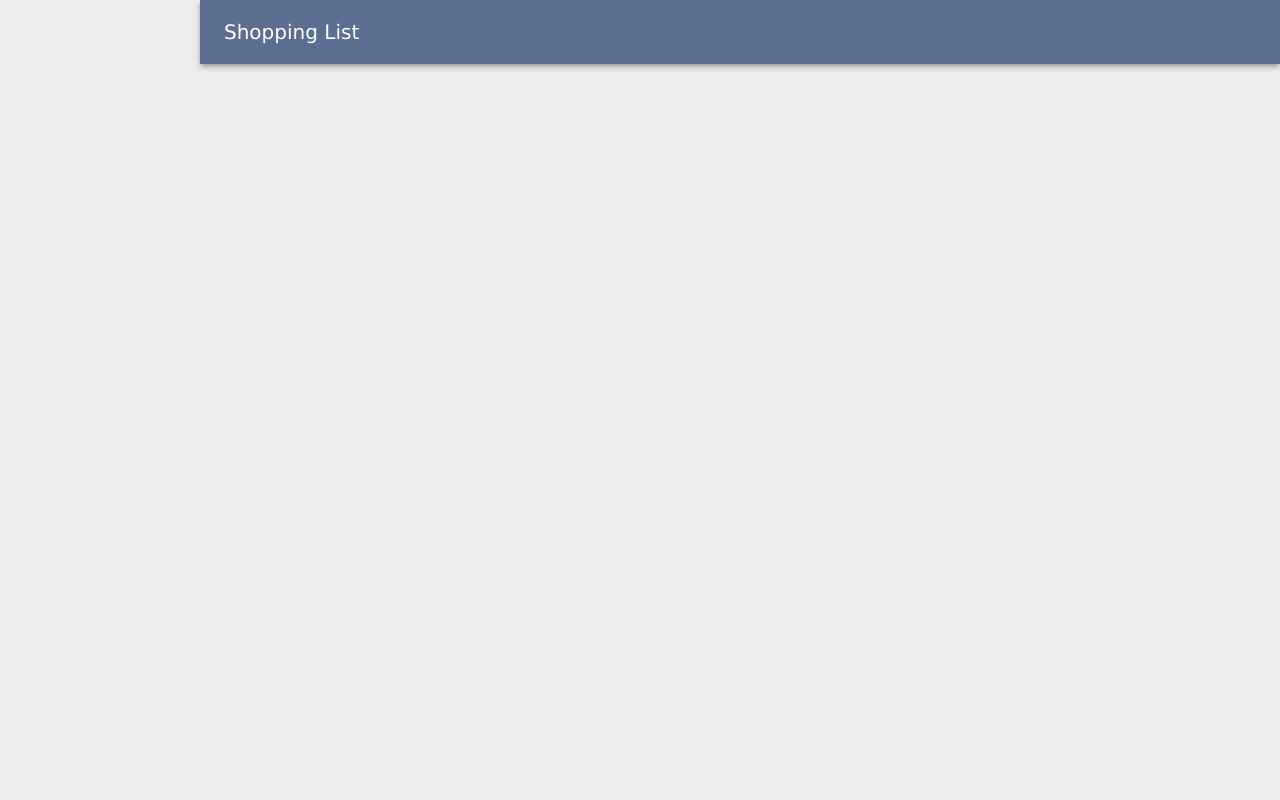
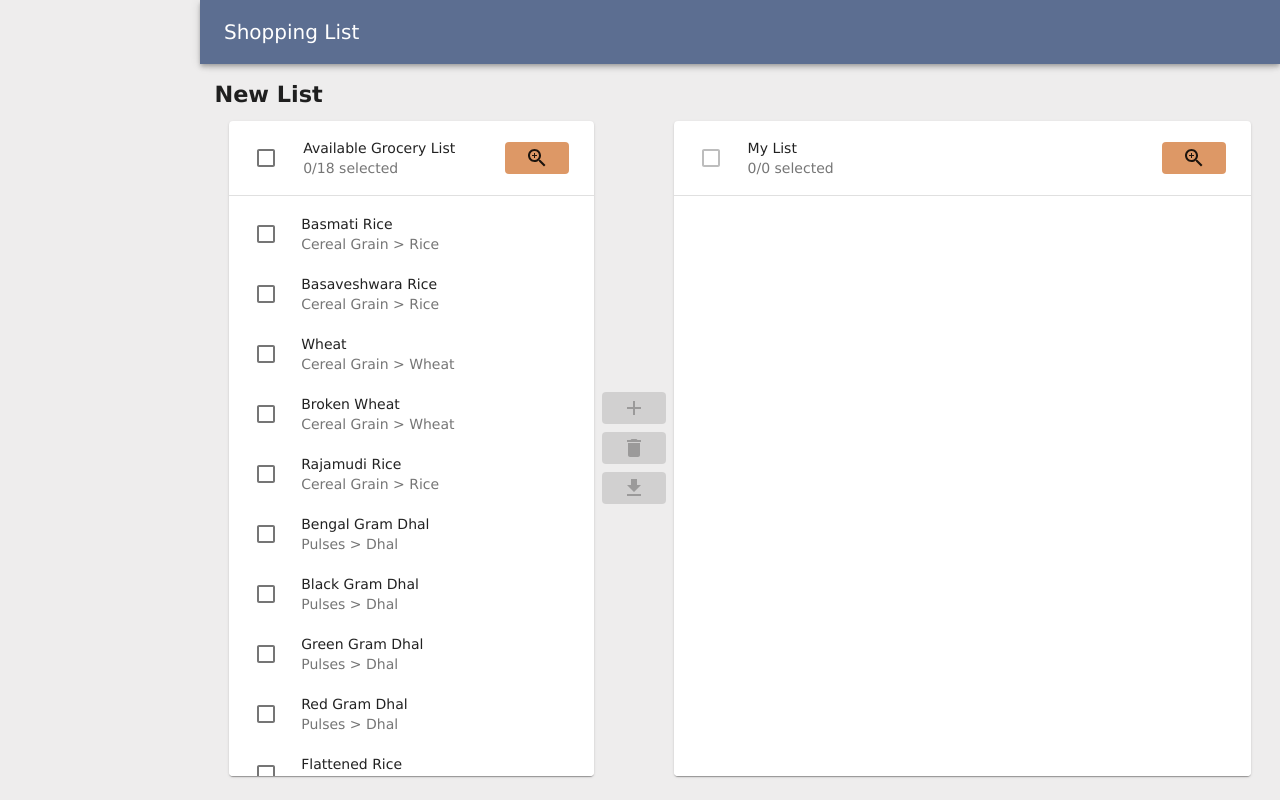
Before and after one commit to kar-21/rx-shopping-list, a React (Create React App) app: page /feature in a window 1280 px wide. Built offline with nearby package versions, Linux system fonts and the light colour scheme; what typesafe-actions would draw is missing.

Commit message:
correcting the routing and importing

```diff
--- a/src/App.tsx
+++ b/src/App.tsx
@@ -1,10 +1,11 @@
 import React from "react";
 import "./App.scss";
+import { useDispatch, useSelector } from "react-redux";
 import CssBaseline from "@material-ui/core/CssBaseline";
 import { makeStyles } from "@material-ui/core/styles";
 import { BrowserRouter } from "react-router-dom";
 import { createTheme, ThemeProvider } from "@material-ui/core/styles";
-import { useDispatch, useSelector } from "react-redux";
+
 import { Core } from "./core/Core";
 import { useEffect } from "react";
 import Cookies from "universal-cookie";
--- a/src/core/Core.tsx
+++ b/src/core/Core.tsx
@@ -1,6 +1,9 @@
 import React from "react";
 import { Routes, Route } from "react-router-dom";
 
+import About from "../about/About";
+import NewList from "../new-list/NewList";
+import SavedLists from "../saved-lists/SavedLists";
 import FeaturePage from "./FeaturePage";
 import LandingPage from "./LandingPage";
 import Login from "./Login";
@@ -8,10 +11,14 @@ import Login from "./Login";
 export const Core = () => {
   return (
     <Routes>
-      <Route path="/" element={<LandingPage />} />
-      <Route path="/feature/*" element={<FeaturePage />} />
-      <Route path="/login" element={<Login />} />
-      <Route path="/login/:token" element={<Login />} />
+      <Route index element={<LandingPage />} />
+      <Route path="feature" element={<FeaturePage />}>
+        <Route index element={<NewList />} />
+        <Route path="savedLists" element={<SavedLists />} />
+        <Route path="about" element={<About />} />
+      </Route>
+      <Route path="login" element={<Login />} />
+      <Route path="login/:token" element={<Login />} />
     </Routes>
   );
 };
--- a/src/core/DrawerContent.tsx
+++ b/src/core/DrawerContent.tsx
@@ -1,16 +1,18 @@
 import React, { useState, useEffect, ChangeEvent } from "react";
 import { useLocation, useNavigate } from "react-router-dom";
-import List from "@material-ui/core/List";
-import ListItem from "@material-ui/core/ListItem";
-import ListItemIcon from "@material-ui/core/ListItemIcon";
-import ListItemText from "@material-ui/core/ListItemText";
+import { useDispatch, useSelector } from "react-redux";
+import {
+  List,
+  ListItem,
+  ListItemIcon,
+  ListItemText,
+  Switch,
+  Divider,
+  Radio,
+} from "@material-ui/core";
 import LibraryAdd from "@material-ui/icons/LibraryAdd";
 import LibraryBooks from "@material-ui/icons/LibraryBooks";
 import InfoIcon from "@material-ui/icons/Info";
-import Switch from "@material-ui/core/Switch";
-import Divider from "@material-ui/core/Divider";
-import Radio from "@material-ui/core/Radio";
-import { useDispatch, useSelector } from "react-redux";
 import { makeStyles } from "@material-ui/core/styles";
 
 import {
@@ -42,7 +44,9 @@ const DrawerContent = () => {
   const dispatch = useDispatch();
   const navigate = useNavigate();
 
-  const { isDarkColorMode, language } = useSelector((state: RootState) => state.reducer);
+  const { isDarkColorMode, language } = useSelector(
+    (state: RootState) => state.reducer
+  );
 
   useEffect(() => {
     setCurrentRouter(location.pathname);
@@ -92,7 +96,7 @@ const DrawerContent = () => {
             <Radio
               checked={language === Language.english}
               onChange={handleLanguageChange}
-              value="eng"
+              value={Language.english}
               name="radio-button-demo"
               inputProps={{ "aria-label": "English" }}
             />
@@ -102,7 +106,7 @@ const DrawerContent = () => {
             <Radio
               checked={language === Language.kannada}
               onChange={handleLanguageChange}
-              value="ka"
+              value={Language.kannada}
               name="radio-button-demo"
               inputProps={{ "aria-label": "ಕನ್ನಡ" }}
             />
@@ -119,7 +123,8 @@ const DrawerContent = () => {
             path: "/feature",
           },
           {
-            text: language === Language.english ? "Saved Lists" : "ಉಳಿಸಿದ ಪಟ್ಟಿಗಳು",
+            text:
+              language === Language.english ? "Saved Lists" : "ಉಳಿಸಿದ ಪಟ್ಟಿಗಳು",
             icon: <LibraryBooks />,
             path: "/feature/savedLists",
           },
--- a/src/core/FeaturePage.tsx
+++ b/src/core/FeaturePage.tsx
@@ -1,23 +1,21 @@
 import React from "react";
-import AppBar from "@material-ui/core/AppBar";
-import Drawer from "@material-ui/core/Drawer";
-import IconButton from "@material-ui/core/IconButton";
+import { useDispatch, useSelector } from "react-redux";
+import {
+  AppBar,
+  Box,
+  Drawer,
+  IconButton,
+  Toolbar,
+  Typography,
+} from "@material-ui/core";
 import MenuIcon from "@material-ui/icons/Menu";
-import Toolbar from "@material-ui/core/Toolbar";
-import Typography from "@material-ui/core/Typography";
-import { makeStyles } from "@material-ui/core/styles";
-import { createTheme } from "@material-ui/core/styles";
-import Box from "@material-ui/core/Box";
-import { Routes, Route } from "react-router-dom";
+import { makeStyles, createTheme } from "@material-ui/core/styles";
+import { Outlet } from "react-router-dom";
 
+import DrawerContent from "./DrawerContent";
 import { setMobileOpenAction } from "../redux/actionCreator";
+import { RootState } from "../redux/model.interface";
 import Header from "./Header";
-import DrawerContent from "./DrawerContent";
-import NewList from "../new-list/NewList";
-import SavedLists from "../saved-lists/SavedLists";
-import { useDispatch, useSelector } from "react-redux";
-import About from "../about/About";
-import { RootState } from "../redux/model.interface";
 
 const drawerWidth = 200;
 
@@ -142,11 +140,7 @@ const FeaturePage = () => {
         </Box>
       </nav>
       <main className={classes.content}>
-        <Routes>
-          <Route path="/feature/" element={<NewList />} />
-          <Route path="/feature/savedLists/" element={<SavedLists />} />
-          <Route path="/feature/about" element={<About />} />
-        </Routes>
+        <Outlet />
       </main>
     </>
   );
--- a/src/core/LandingPage.tsx
+++ b/src/core/LandingPage.tsx
@@ -1,11 +1,8 @@
 import React from "react";
 import { useNavigate } from "react-router-dom";
-import AppBar from "@material-ui/core/AppBar";
-import IconButton from "@material-ui/core/IconButton";
-import Divider from "@material-ui/core/Divider";
+import { AppBar, IconButton, Divider, Button } from "@material-ui/core";
 import EmojiObjectsIcon from "@material-ui/icons/EmojiObjects";
 import EmojiObjectsOutlinedIcon from "@material-ui/icons/EmojiObjectsOutlined";
-import Button from "@material-ui/core/Button";
 import { makeStyles } from "@material-ui/core/styles";
 import { useDispatch, useSelector } from "react-redux";
 
--- a/src/index.tsx
+++ b/src/index.tsx
@@ -1,9 +1,10 @@
 import React from "react";
 import ReactDOM from "react-dom";
+import { Provider } from "react-redux";
+
 import "./index.scss";
 import App from "./App";
 import reportWebVitals from "./reportWebVitals";
-import { Provider } from "react-redux";
 import store from "./redux/store";
 
 ReactDOM.render(
--- a/src/new-list/NewList.tsx
+++ b/src/new-list/NewList.tsx
@@ -1,7 +1,8 @@
 import React from "react";
+import { useSelector } from "react-redux";
+import { makeStyles } from "@material-ui/core/styles";
+
 import TransferList from "../shared/TransferList";
-import { makeStyles } from "@material-ui/core/styles";
-import { useSelector } from "react-redux";
 import { Language, RootState } from "../redux/model.interface";
 
 const useStyles = makeStyles((theme) => ({
--- a/src/redux/actionCreator.ts
+++ b/src/redux/actionCreator.ts
@@ -1,4 +1,5 @@
 import { createAction } from "typesafe-actions";
+
 import {
   SET_JWT,
   SET_USER_ID,
--- a/src/saved-lists/SavedLists.tsx
+++ b/src/saved-lists/SavedLists.tsx
@@ -1,4 +1,5 @@
 import React from "react";
+
 import ListCard from "./ListCard";
 
 const SavedLists = () => {
```
Also changed, not shown: src/shared/SaveFlieDialog.tsx (+6 -5 lines), src/shared/TransferList.tsx (+20 -17 lines).
